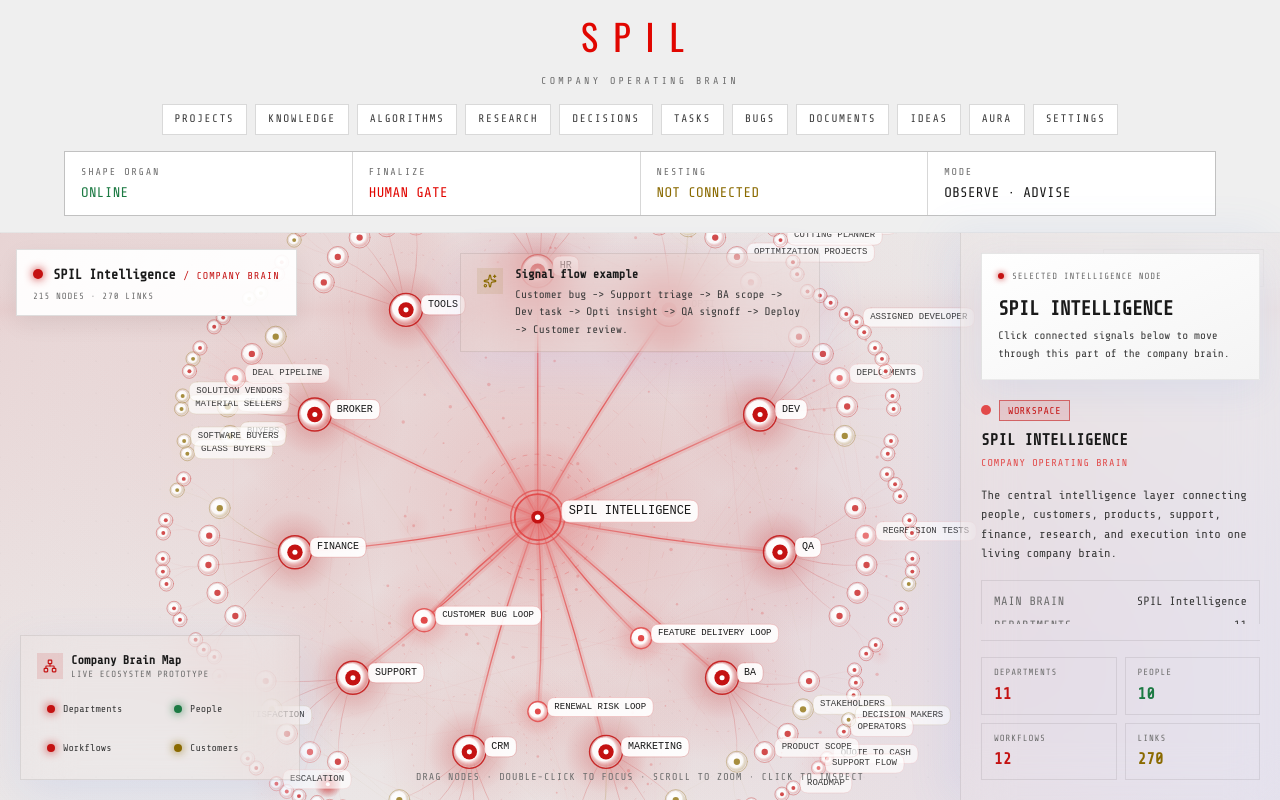
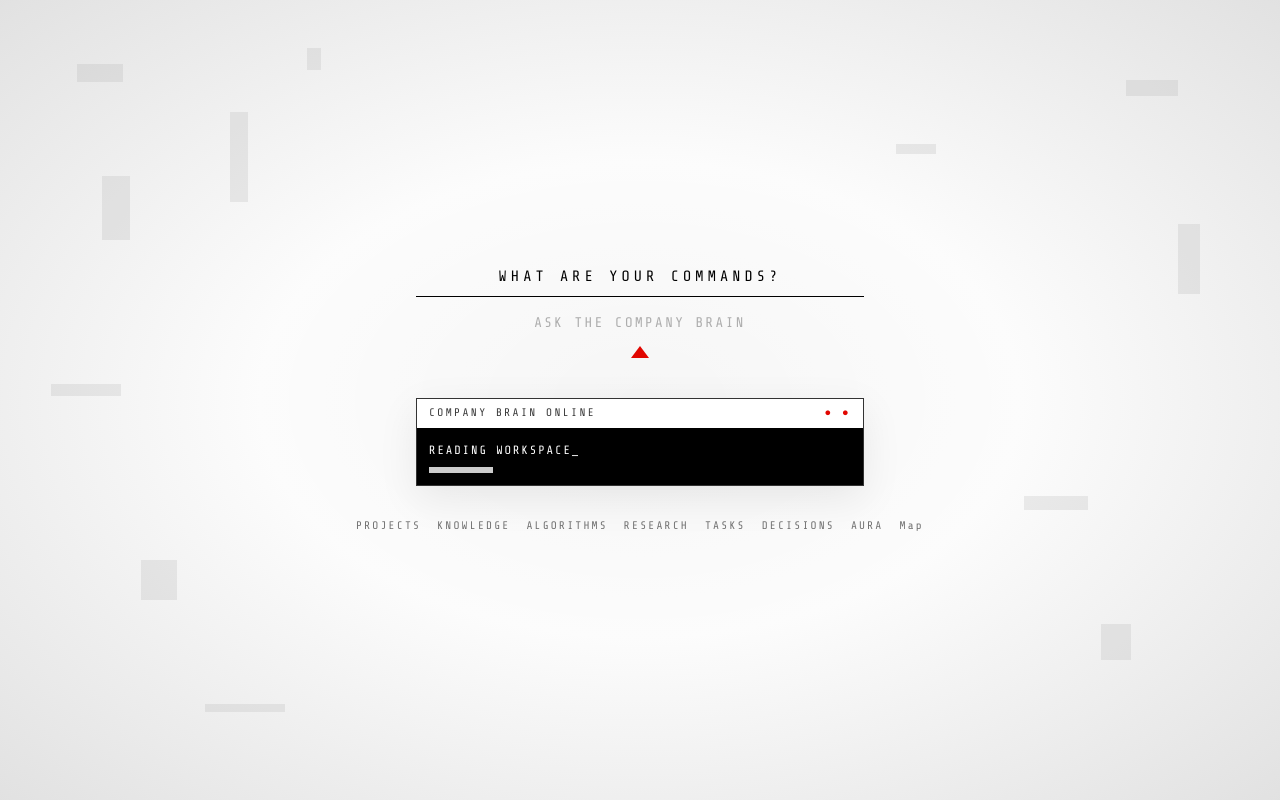
Before and after one commit to Evil-Shown/SPIL-Intelligence, a React (Vite) app in the folder frontend/: page / in a window 1280 px wide. Built offline with nearby package versions, Linux system fonts and the light colour scheme.

Commit message:
Refactor CommandDeck component to improve command input functionality and enhance UI. Updated background styles in CSS for a lighter theme, and adjusted layout for better user experience. Added new shards for visual effects and improved navigation links.

```diff
--- a/frontend/src/components/hud/CommandDeck.tsx
+++ b/frontend/src/components/hud/CommandDeck.tsx
@@ -1,62 +1,106 @@
-import { Link } from 'react-router-dom';
+import { FormEvent, useState } from 'react';
+import { Link, useNavigate } from 'react-router-dom';
 import { DataNeuralGraph } from '../modules/DataNeuralGraph';
 
-const assets = [
+const shards = [
+  { x: '6%', y: '8%', w: 46, h: 18 },
+  { x: '8%', y: '22%', w: 28, h: 64 },
+  { x: '4%', y: '48%', w: 70, h: 12 },
+  { x: '11%', y: '70%', w: 36, h: 40 },
+  { x: '18%', y: '14%', w: 18, h: 90 },
+  { x: '88%', y: '10%', w: 52, h: 16 },
+  { x: '92%', y: '28%', w: 22, h: 70 },
+  { x: '80%', y: '62%', w: 64, h: 14 },
+  { x: '86%', y: '78%', w: 30, h: 36 },
+  { x: '24%', y: '6%', w: 14, h: 22 },
+  { x: '70%', y: '18%', w: 40, h: 10 },
+  { x: '16%', y: '88%', w: 80, h: 8 },
+];
+
+const links = [
   { to: '/projects', label: 'Projects' },
   { to: '/knowledge', label: 'Knowledge' },
   { to: '/algorithms', label: 'Algorithms' },
   { to: '/research', label: 'Research' },
+  { to: '/tasks', label: 'Tasks' },
   { to: '/decisions', label: 'Decisions' },
-  { to: '/tasks', label: 'Tasks' },
-  { to: '/bugs', label: 'Bugs' },
-  { to: '/documents', label: 'Documents' },
-  { to: '/ideas', label: 'Ideas' },
   { to: '/ai', label: 'AURA' },
-  { to: '/settings', label: 'Settings' },
-];
-
-const gates = [
-  { k: 'Shape organ', v: 'Online', tone: 'text-[var(--machine)]' },
-  { k: 'Finalize', v: 'Human gate', tone: 'text-[var(--samaritan)]' },
-  { k: 'Nesting', v: 'Not connected', tone: 'text-[var(--asset)]' },
-  { k: 'Mode', v: 'Observe · Advise', tone: 'text-[var(--text-primary)]' },
 ];
 
 export function CommandDeck() {
+  const navigate = useNavigate();
+  const [command, setCommand] = useState('');
+  const [showMap, setShowMap] = useState(false);
+
+  const submit = (event: FormEvent) => {
+    event.preventDefault();
+    const text = command.trim();
+    if (!text) return;
+    navigate('/ai', { state: { initialMessage: text } });
+  };
+
   return (
-    <div className="flex h-full flex-col bg-[#efefef] text-[var(--text-primary)]">
-      <header className="shrink-0 px-6 pt-4 text-center">
-        <div className="hud-title text-3xl text-[var(--samaritan)] sm:text-4xl">SPIL</div>
-        <div className="mx-auto mt-2 h-px max-w-3xl bg-[var(--samaritan)]/70" />
-        <div className="mt-2 text-[10px] uppercase tracking-[0.32em] text-[var(--text-muted)]">
-          Company operating brain
-        </div>
-      </header>
-
-      <div className="mx-auto mt-4 flex w-full max-w-6xl shrink-0 flex-wrap justify-center gap-2 px-4">
-        {assets.map((asset) => (
-          <Link
-            key={asset.to}
-            to={asset.to}
-            className="border border-black/15 bg-white px-3 py-1.5 text-[11px] uppercase tracking-[0.14em] text-[var(--text-secondary)] transition-colors hover:border-[var(--samaritan)] hover:text-[var(--samaritan)]"
-          >
-            {asset.label}
-          </Link>
+    <div className="relative flex h-full flex-col overflow-hidden bg-[#f4f4f4]">
+      <div
+        className="pointer-events-none absolute inset-0"
+        style={{
+          background:
+            'radial-gradient(ellipse at center, rgba(255,255,255,0.2) 0%, rgba(255,255,255,0.72) 42%, rgba(210,210,210,0.55) 100%)',
+        }}
+      />
+      <div className="pointer-events-none absolute inset-0 opacity-40">
+        {shards.map((shard) => (
+          <span
+            key={`${shard.x}-${shard.y}`}
+            className="absolute bg-neutral-400/50"
+            style={{ left: shard.x, top: shard.y, width: shard.w, height: shard.h, filter: 'blur(0.4px)' }}
+          />
         ))}
       </div>
 
-      <div className="mx-auto mt-4 grid w-full max-w-6xl shrink-0 grid-cols-2 gap-px border border-black/10 bg-black/10 sm:grid-cols-4">
-        {gates.map((gate) => (
-          <div key={gate.k} className="bg-white px-4 py-3">
-            <div className="text-[10px] uppercase tracking-[0.18em] text-[var(--text-muted)]">{gate.k}</div>
-            <div className={`mt-1 text-sm uppercase tracking-wide ${gate.tone}`}>{gate.v}</div>
+      <div className="relative z-10 flex flex-1 flex-col items-center justify-center px-6">
+        <form onSubmit={submit} className="w-full max-w-xl text-center">
+          <label className="block text-[15px] uppercase tracking-[0.28em] text-black">
+            What are your commands?
+          </label>
+          <div className="mx-auto mt-2 h-px w-full max-w-md bg-black" />
+          <input
+            value={command}
+            onChange={(event) => setCommand(event.target.value)}
+            placeholder="Ask the company brain"
+            className="mt-4 w-full border-0 bg-transparent text-center text-sm uppercase tracking-[0.18em] text-black outline-none placeholder:text-black/30"
+          />
+          <div className="mx-auto mt-3 h-0 w-0 border-x-[9px] border-x-transparent border-b-[12px] border-b-[#e10600]" />
+        </form>
+
+        <div className="mt-10 w-full max-w-md border border-black/80 bg-white shadow-[0_12px_40px_rgba(0,0,0,0.08)]">
+          <div className="flex items-center justify-between border-b border-black bg-white px-3 py-1.5 text-[11px] uppercase tracking-[0.22em]">
+            <span>Company brain online</span>
+            <span className="text-[#e10600]">● ●</span>
           </div>
-        ))}
+          <div className="bg-black px-3 py-3 text-[12px] uppercase tracking-[0.16em] text-white">
+            <div>Reading workspace_</div>
+            <div className="mt-2 h-1.5 w-16 bg-white/80" />
+          </div>
+        </div>
+
+        <nav className="mt-8 flex max-w-3xl flex-wrap justify-center gap-x-4 gap-y-2 text-[11px] uppercase tracking-[0.2em] text-black/55">
+          {links.map((link) => (
+            <Link key={link.to} to={link.to} className="hover:text-black">
+              {link.label}
+            </Link>
+          ))}
+          <button type="button" onClick={() => setShowMap((open) => !open)} className="hover:text-black">
+            {showMap ? 'Close map' : 'Map'}
+          </button>
+        </nav>
       </div>
 
-      <div className="relative mt-4 min-h-0 flex-1 border-t border-black/10 bg-white">
-        <DataNeuralGraph />
-      </div>
+      {showMap && (
+        <div className="relative z-10 h-[46%] border-t border-black/10 bg-white">
+          <DataNeuralGraph />
+        </div>
+      )}
     </div>
   );
 }
--- a/frontend/src/index.css
+++ b/frontend/src/index.css
@@ -76,11 +76,8 @@ body,
 
 body {
   font-family: 'Share Tech Mono', ui-monospace, monospace;
-  background-color: #efefef;
-  background-image:
-    linear-gradient(rgba(0, 0, 0, 0.045) 1px, transparent 1px),
-    linear-gradient(90deg, rgba(0, 0, 0, 0.045) 1px, transparent 1px);
-  background-size: 56px 56px;
+  background-color: #f7f7f7;
+  background-image: radial-gradient(ellipse at center, #ffffff 0%, #f3f3f3 55%, #e6e6e6 100%);
   background-attachment: fixed;
   color: var(--text-secondary);
   -webkit-font-smoothing: antialiased;
```
Also changed, not shown: 1 other file (tests, documents, lock files or other folders).
